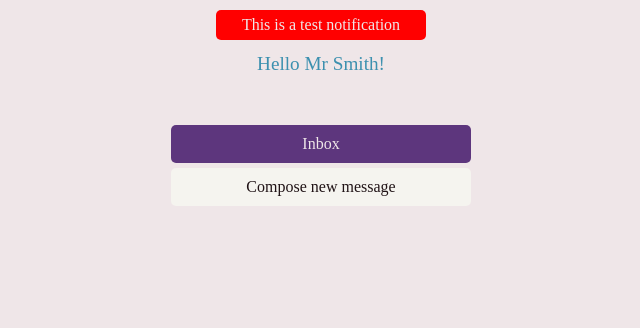
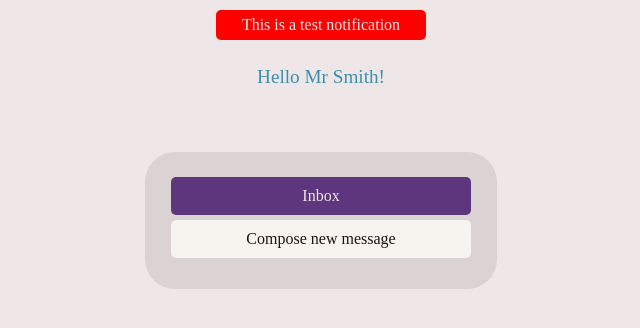
Before and after one commit to LukeNeedle/Secure-messaging, a Flask app: page /messages in a window 1280 px wide. Shown: the part 52-380 px from the top of the page, without its empty margins (319-959 px from the left). Run offline with Flask 2, Linux system fonts and the light colour scheme; a user stored in the database is signed in.

Commit message:
Updated messaging options css

```diff
--- a/static/css/messaging.css
+++ b/static/css/messaging.css
@@ -21,7 +21,7 @@
 }
 
 .content {
-    margin-top: 1%;
+    margin-top: 2%;
 }
 
 .welcome {
@@ -29,6 +29,16 @@
     font-size: larger;
     font-weight: 200;
     margin-bottom: 50px;
+}
+
+.options {
+    background-color: var(--minor-border);
+    width: fit-content;
+    height: fit-content;
+    margin: auto;
+    margin-top: 5%;
+    padding: 2%;
+    border-radius: 30px;
 }
 
 .options *{
```
